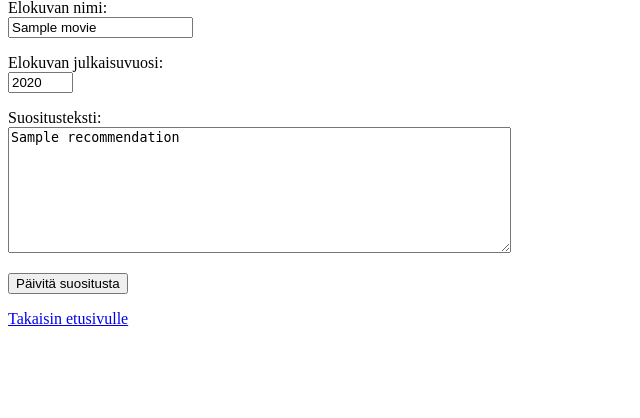
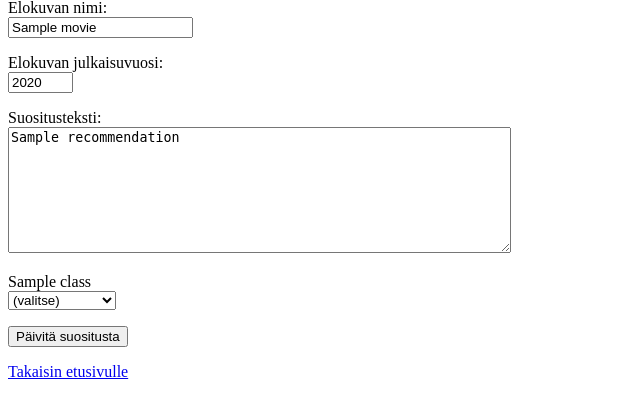
Before and after one commit to kiiamantyla/elokuvasuositukset, a Flask app: template templates/edit_movie.html in a window 1280 px wide. Shown: the part 81-499 px from the top of the page, without its empty margins (0-640 px from the left). Run offline with Flask 3, Linux system fonts and the light colour scheme; the template is opened without the code that fills it: most values are stand-ins (such as "Sample title", 1, 10 or a date in 2020).

Commit message:
Add classes to edit page

```diff
--- a/app.py
+++ b/app.py
@@ -97,7 +97,15 @@ def edit_movie(movie_id):
         abort(404)
     if movie["user_id"] != session["user_id"]:
         abort(403)
-    return render_template("edit_movie.html", movie=movie)
+
+    all_classes = movies.get_all_classes()
+    classes = {}
+    for my_class in all_classes:
+        classes[my_class] = ""
+    for entry in movies.get_classes(movie_id):
+        classes[entry["title"]] = entry["value"]
+
+    return render_template("edit_movie.html", movie=movie, classes=classes,  all_classes=all_classes)
 
 
 @app.route("/update_movie", methods=["POST"])
@@ -121,7 +129,13 @@ def update_movie():
     if not recommendation or len(recommendation) > 1000:
         abort(403)
 
-    movies.update_movie(movie_id, title, year, recommendation)
+    classes = []
+    for entry in request.form.getlist("classes"):
+        if entry:
+            parts = entry.split(":")
+            classes.append((parts[0], parts[1]))
+
+    movies.update_movie(movie_id, title, year, recommendation, classes)
     return redirect("/movie/" + str(movie_id))
 
 
--- a/templates/edit_movie.html
+++ b/templates/edit_movie.html
@@ -21,6 +21,21 @@
       <textarea name="recommendation" rows="8" cols="60" maxlength="1000" required>{{ movie.recommendation }}</textarea>
     </p>
     <input type="hidden" name="movie_id" value="{{ movie.id }}" />
+    {% for class in all_classes %}
+    <p>
+      {{ class }} <br />
+      <select name="classes">
+        <option value="">(valitse)</option>
+      {% for option in all_classes[class] %}
+        {% if classes[class] == option %}
+        <option value="{{ class }}:{{ option }}" selected>{{ option }}</option>
+        {% else %}
+        <option value="{{ class }}:{{ option }}">{{ option }}</option>
+        {% endif %}
+      {% endfor %}
+      </select>
+    </p>
+    {% endfor %}
     <input type="submit" value="Päivitä suositusta" />
   </form>
   <p>
```
Also changed, not shown: movies.py (+8 -1 lines).
